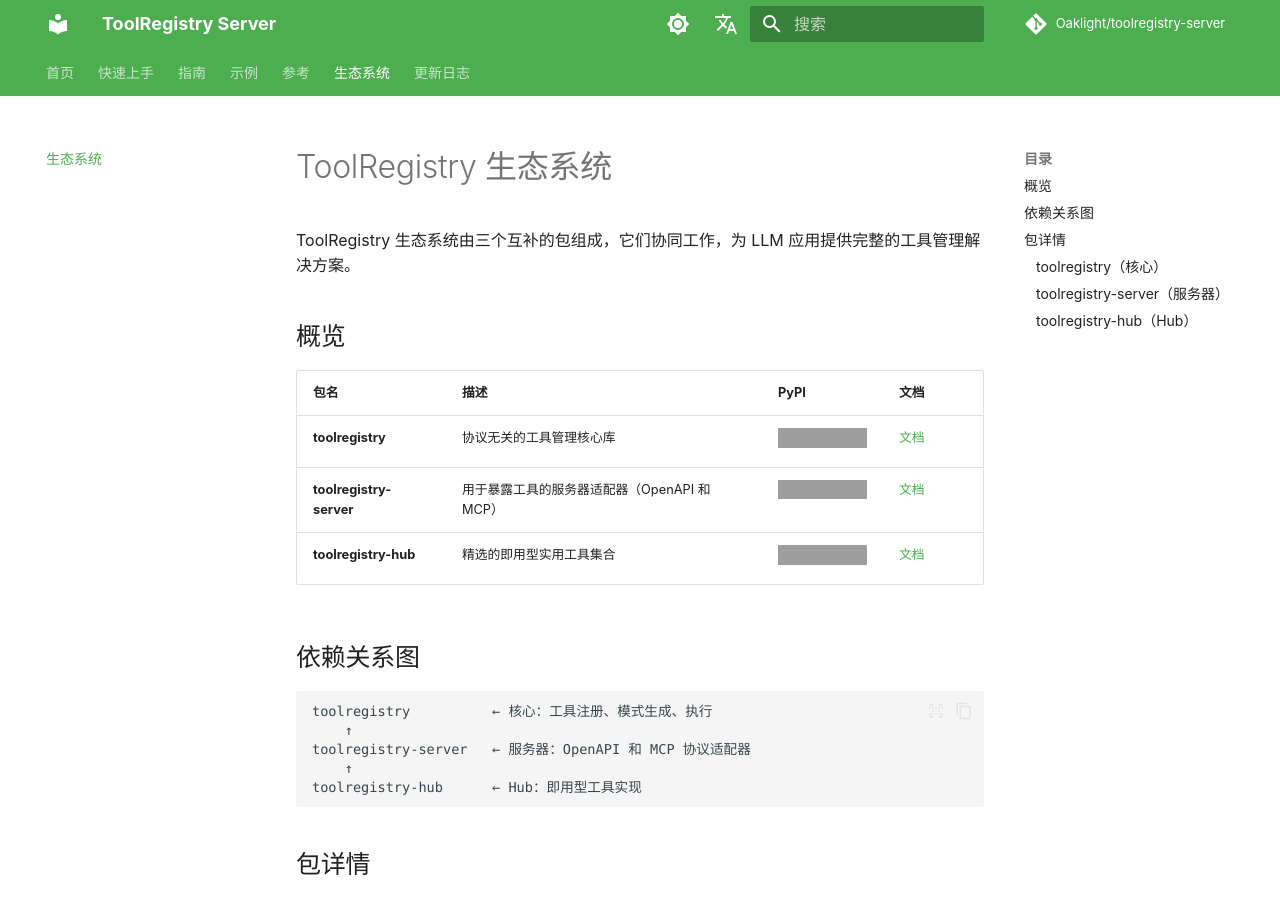
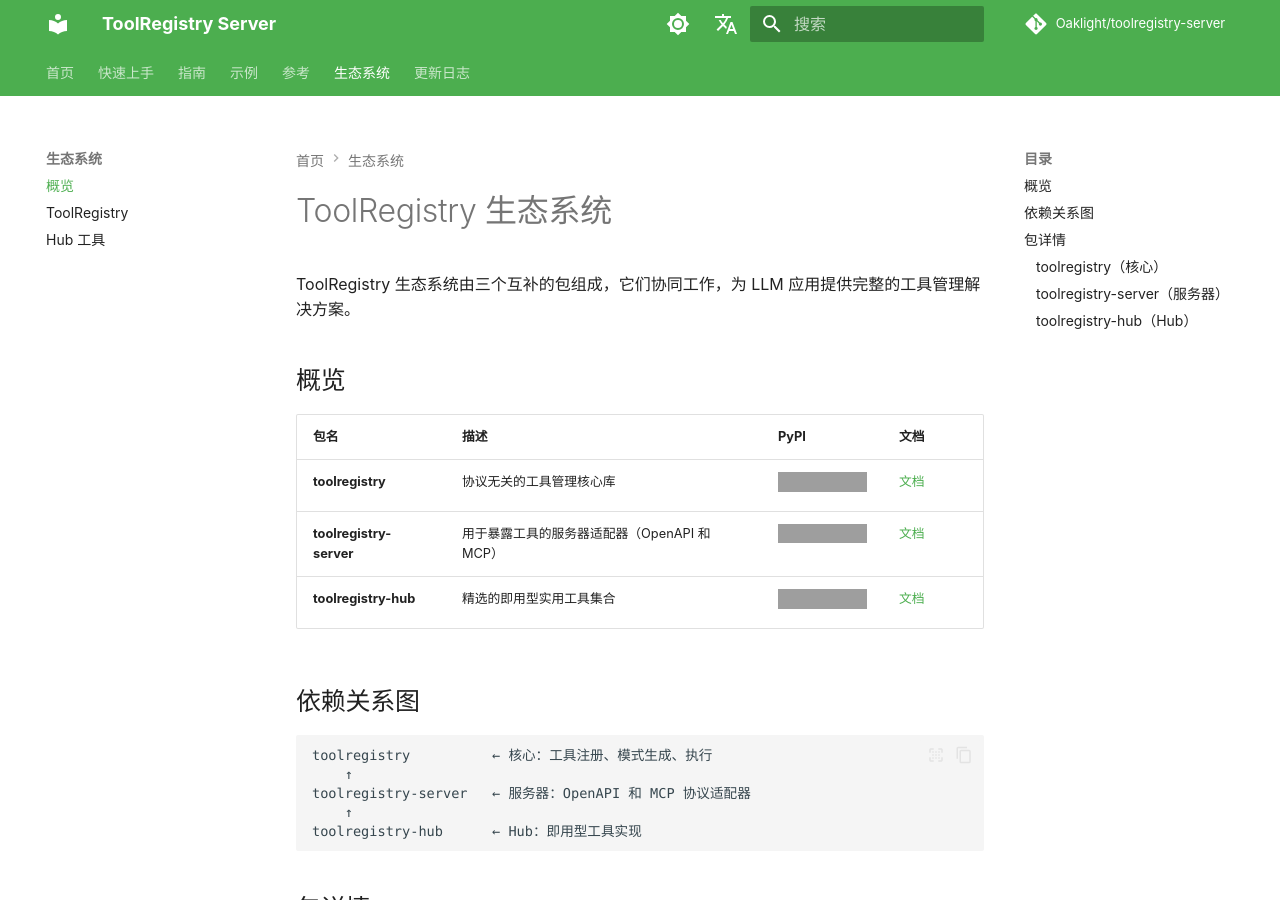
Before and after one commit to Oaklight/toolregistry-server, an MkDocs documentation site: the page built from docs/ecosystem.md, in a window 1280 px wide and 900 px high. Built offline with MkDocs 1.6.1 and Material for MkDocs 9.7.7, drawn with Linux system fonts in a browser that asks for light colours; some web fonts are replaced; comment, search, counter and statistics services are not loaded; grey boxes are pictures that could not be loaded.

Commit message:
docs(zh): move sibling links into Ecosystem nav section (match core IA)

```diff
--- a/mkdocs.yml
+++ b/mkdocs.yml
@@ -157,5 +157,8 @@ nav:
           - OpenAPI 模块: reference/api/openapi.md
           - MCP 模块: reference/api/mcp.md
           - 认证模块: reference/api/auth.md
-  - 生态系统: ecosystem.md
+  - 生态系统:
+      - 概览: ecosystem.md
+      - ToolRegistry: https://toolregistry.readthedocs.io/
+      - Hub 工具: https://toolregistry-hub.readthedocs.io/
   - 更新日志: changelog.md
```
